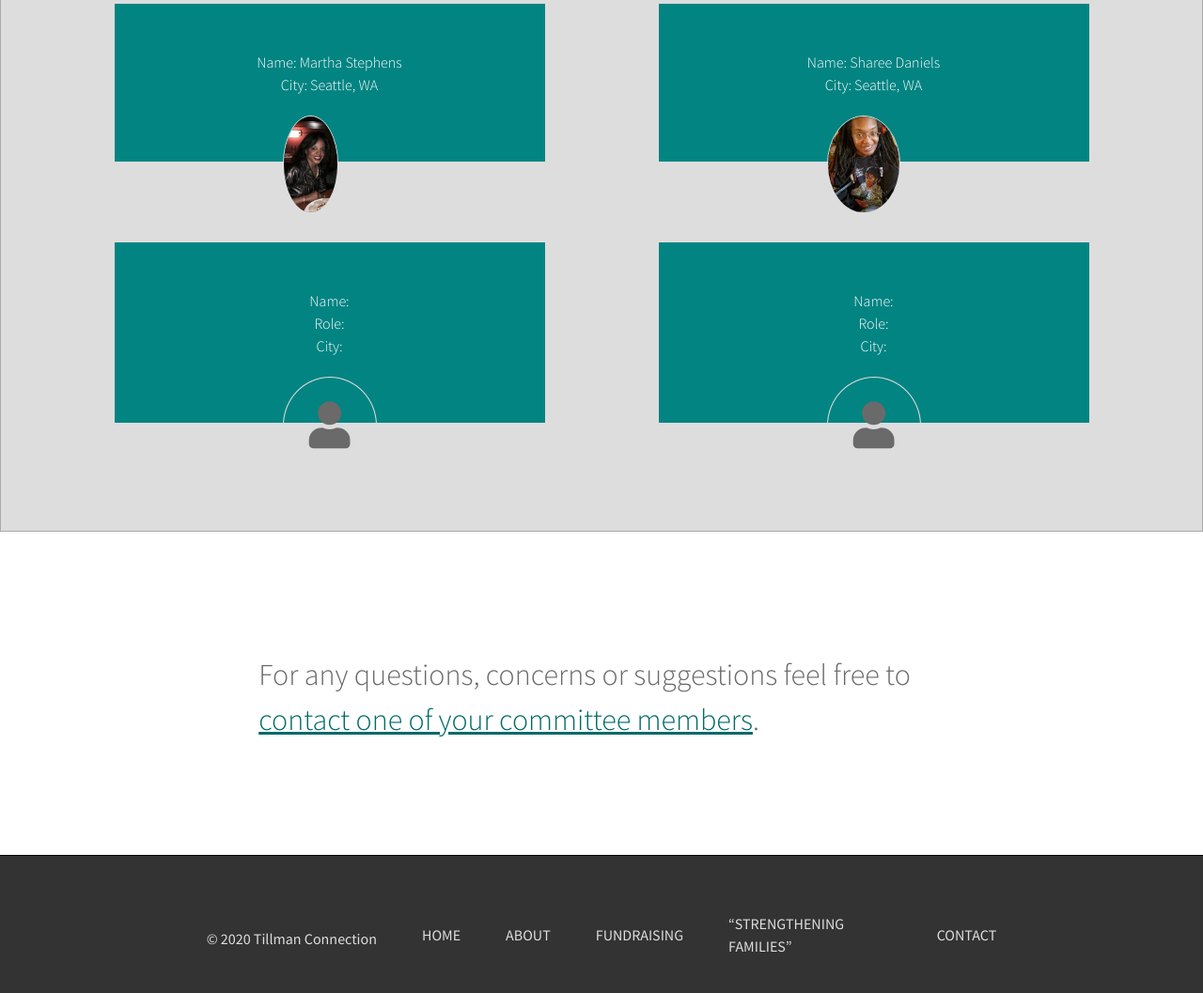
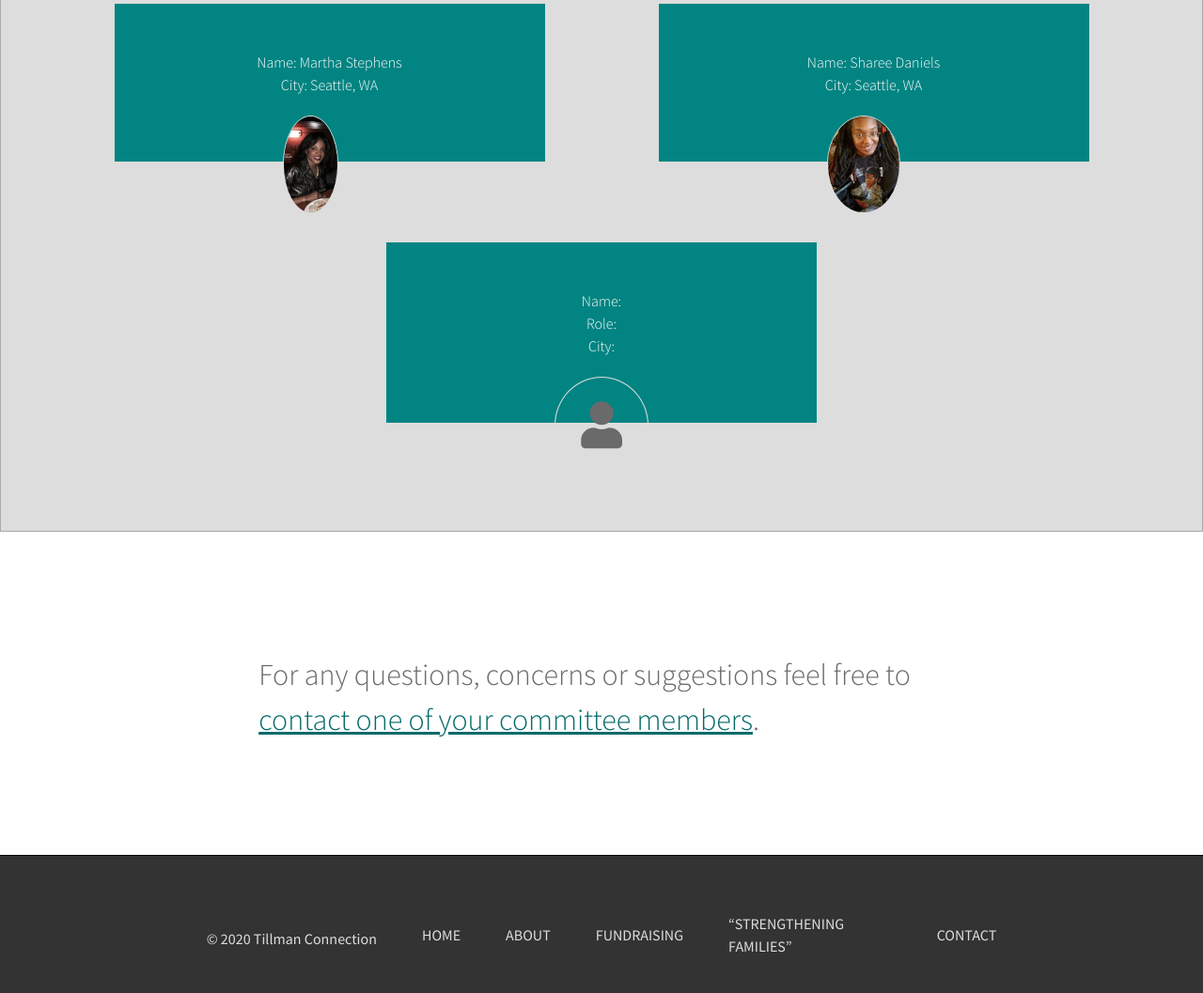
Before and after one commit to luminoushilt/tillmanconnection, a website: page prototype/about.pug in a window 1280 px wide. Shown: the part 3982-5039 px from the top of the page at 94% size. Drawn offline with nearby package versions, Linux system fonts and the light colour scheme; files that its build step writes are made by us from their sources; files whose address does not match are found by name.

Commit message:
Update to committee list on about page.

```diff
--- a/prototype/about.pug
+++ b/prototype/about.pug
@@ -114,17 +114,6 @@ html(lang='en')
 					.card-img
 						i.fas.fa-user
 
-				.card-box
-					.card-info
-						p Name:
-						p Role:
-						p City:
-
-					.card-img
-						i.fas.fa-user
-
-
-
 		section.section.section-content
 			p For any questions, concerns or suggestions feel free to <a class="section-content-link" href="mailto:info@tillmanconnection.com"> contact one of your committee members</a>.
 
```
